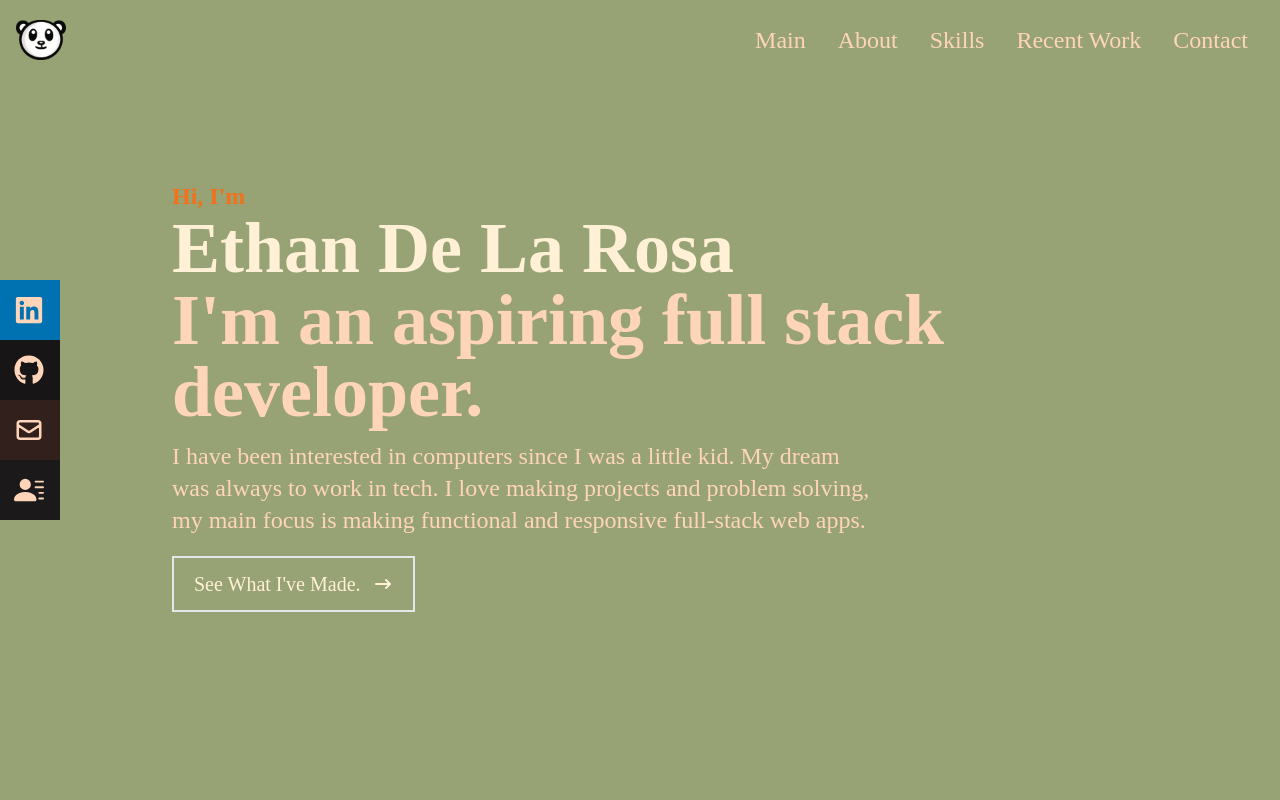
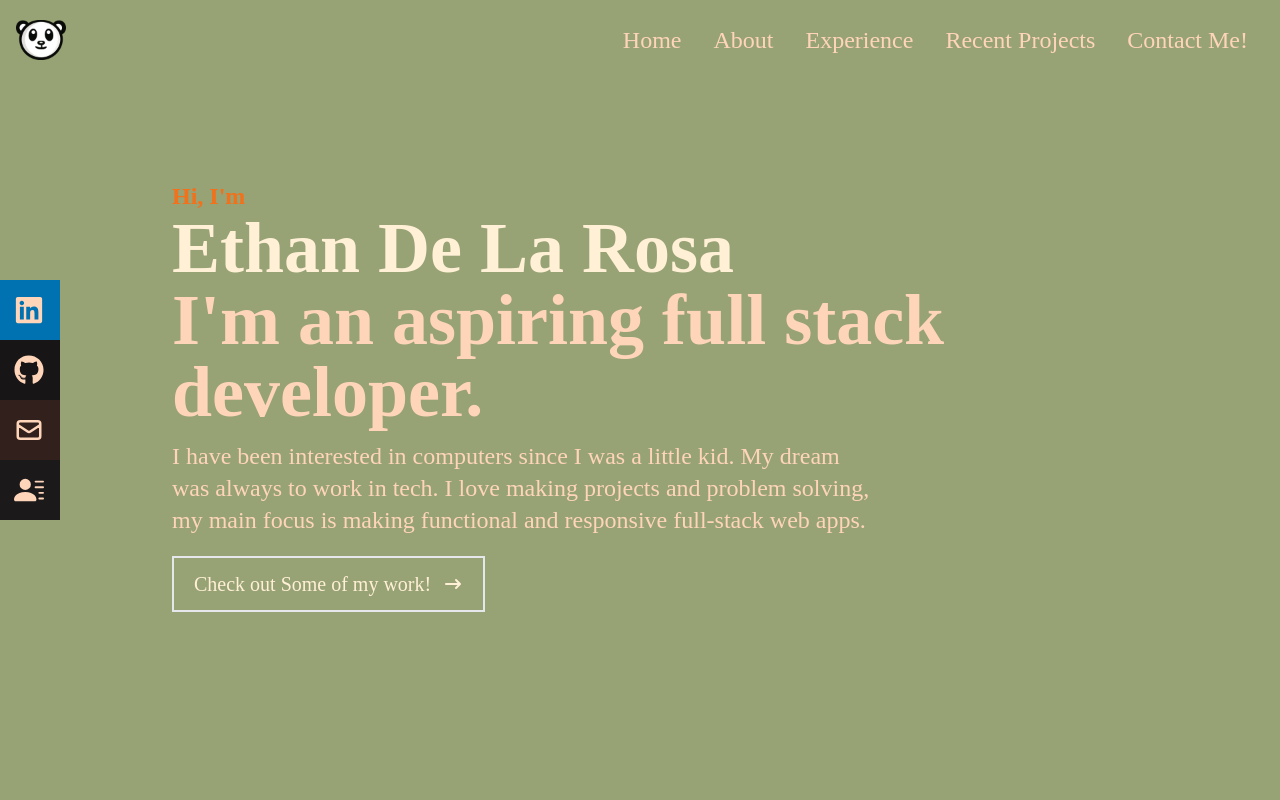
Before and after one commit to dlrethan/react-portfolio, a React (Create React App) app: page / in a window 1280 px wide. Shown: the top 800 px of the page. Built offline with nearby package versions, Linux system fonts and the light colour scheme.

Commit message:
finished product

```diff
--- a/package.json
+++ b/package.json
@@ -10,6 +10,7 @@
     "react-dom": "^18.2.0",
     "react-icons": "^4.6.0",
     "react-scripts": "5.0.1",
+    "react-scroll": "^1.8.7",
     "web-vitals": "^2.1.4"
   },
   "scripts": {
--- a/src/App.js
+++ b/src/App.js
@@ -1,4 +1,5 @@
 import About from "./components/About";
+import Contact from "./components/Contact";
 import Home from "./components/Home";
 import Navbar from "./components/Navbar";
 import Skills from "./components/Skills";
@@ -12,6 +13,7 @@ function App() {
       <About />
       <Skills />
       <Work />
+      <Contact />
     </div>
   );
 }
--- a/src/components/About.jsx
+++ b/src/components/About.jsx
@@ -2,7 +2,7 @@ import React from "react";
 
 const About = () => {
   return (
-    <div name="about" className="w-full h-screen bg-[#97A275] text-[#FFD5BA]">
+    <div name="About" className="w-full h-screen bg-[#97A275] text-[#FFD5BA]">
       <div className="flex flex-col justify-center items-center w-full h-full">
         <div className="max-w-[1000px] w-full px-4 grid grid-cols-2 gap-8">
           <div className="sm:text-right pb-8 pl-4">
--- /dev/null
+++ b/src/components/Contact.jsx
@@ -0,0 +1,49 @@
+import React from "react";
+
+const Contact = () => {
+  return (
+    <div
+      name="Contact"
+      className="w-full h-screen bg-[#97A275] text-[#FFD5BA] flex justify-center items-center p-4"
+    >
+      <form
+        method="post"
+        action="https://getform.io/f/86f7f373-8484-4b3d-a401-170ae8c39332"
+        className="flex flex-col max-w-[600px] w-full"
+      >
+        <div className="pb-8">
+          <p className="text-4xl font-bold inline border-b-4 border-[#F2711B] text-[#FFD5BA]">
+            Contact
+          </p>
+          <p className="text-2xl font-bold py-4 text-[#FFD5BA]">
+            {" "}
+            // Submit below! Or Email me @ dlrethan10@gmail.com{" "}
+          </p>
+        </div>
+        <input
+          className="my-4 p-2 bg-slate-300 text-black"
+          type="text"
+          placeholder="Name"
+          name="name"
+        />
+        <input
+          className="my-4 p-2 bg-slate-300 text-black"
+          type="email"
+          placeholder="Email"
+          name="email"
+        />
+        <textarea
+          className="bg-slate-300 p-2 text-black"
+          name="message"
+          rows="10"
+          placeholder="Insert Your Message Here!"
+        ></textarea>
+        <button className="text-2xl border-2 hover:bg-[#F2711B] hover:border-[#F2711B] p-3 my-6 mx-auto flex items-center">
+          Let's Get To Work
+        </button>
+      </form>
+    </div>
+  );
+};
+
+export default Contact;
--- a/src/components/Home.jsx
+++ b/src/components/Home.jsx
@@ -1,5 +1,6 @@
 import React from "react";
 import { HiArrowNarrowRight } from "react-icons/hi";
+import { Link } from "react-scroll";
 
 const Home = () => {
   return (
@@ -21,9 +22,13 @@ const Home = () => {
         </p>
         <div>
           <button className="text-[#FFF0D6] group text-xl border-2 px-5 py-3 my-2 flex items-center hover:bg-[#F2711B] hover:border-[#F2711B] duration-200">
-            See What I've Made.
+            <Link to="Work" smooth={true} duration={500} offset={-100}>
+              Check out Some of my work!
+            </Link>
             <span className="group-hover:rotate-90 duration-300">
-              <HiArrowNarrowRight className="ml-3 " />
+              <Link to="Work" smooth={true} duration={500} offset={-100}>
+                <HiArrowNarrowRight className="ml-3 " />
+              </Link>
             </span>
           </button>
         </div>
--- a/src/components/Navbar.jsx
+++ b/src/components/Navbar.jsx
@@ -3,6 +3,7 @@ import { FaBars, FaTimes, FaGithub, FaLinkedin } from "react-icons/fa";
 import { HiOutlineMail } from "react-icons/hi";
 import { BsFillPersonLinesFill } from "react-icons/bs";
 import Logo from "../assets/panda-7-logo-png-transparent.png";
+import { Link } from "react-scroll";
 
 const Navbar = () => {
   const [nav, setNav] = useState(false);
@@ -14,11 +15,31 @@ const Navbar = () => {
       </div>
 
       <ul className=" hidden md:flex text-2xl ">
-        <li>Main</li>
-        <li>About</li>
-        <li>Skills</li>
-        <li>Recent Work</li>
-        <li>Contact</li>
+        <li>
+          <Link to="Home" smooth={true} duration={500}>
+            Home
+          </Link>
+        </li>
+        <li>
+          <Link to="About" smooth={true} duration={500}>
+            About
+          </Link>
+        </li>
+        <li>
+          <Link to="Skills" smooth={true} offset={-100} duration={500}>
+            Experience
+          </Link>
+        </li>
+        <li>
+          <Link to="Work" smooth={true} duration={500}>
+            Recent Projects
+          </Link>
+        </li>
+        <li>
+          <Link to="Contact" smooth={true} duration={500}>
+            Contact Me!
+          </Link>
+        </li>
       </ul>
 
       {/* Hamburg */}
@@ -33,11 +54,43 @@ const Navbar = () => {
             : "absolute top-0 left-0 w-full h-screen bg-[#97A275] flex flex-col justify-center items-center"
         }
       >
-        <li className="py-6 text-4xl">Main</li>
-        <li className="py-6 text-4xl">About</li>
-        <li className="py-6 text-4xl">Skills</li>
-        <li className="py-6 text-4xl">Recent Work</li>
-        <li className="py-6 text-4xl">Contact</li>
+        <li className="py-6 text-4xl">
+          <Link onClick={handleClick} to="Home" smooth={true} duration={500}>
+            Home
+          </Link>
+        </li>
+        <li className="py-6 text-4xl">
+          <Link onClick={handleClick} to="About" smooth={true} duration={500}>
+            About
+          </Link>
+        </li>
+        <li className="py-6 text-4xl">
+          <Link
+            onClick={handleClick}
+            to="Skills"
+            smooth={true}
+            offset={-100}
+            duration={500}
+          >
+            Experience
+          </Link>
+        </li>
+        <li className="py-6 text-4xl">
+          <Link
+            onClick={handleClick}
+            to="Work"
+            smooth={true}
+            offset={-100}
+            duration={500}
+          >
+            Recent Projects
+          </Link>
+        </li>
+        <li className="py-6 text-4xl">
+          <Link onClick={handleClick} to="Contact" smooth={true} duration={500}>
+            Contact Me!
+          </Link>
+        </li>
       </ul>
 
       {/* social */}
--- a/src/components/Skills.jsx
+++ b/src/components/Skills.jsx
@@ -8,7 +8,7 @@ import Tailwind from "../assets/tailwind.png";
 
 const Skills = () => {
   return (
-    <div name="Skills " className="bg-[#97A275] text-[#FFD5BA]">
+    <div name="Skills" className="bg-[#97A275] text-[#FFD5BA]">
       {/* container */}
       <div className="max-w-[1000px] mx-auto p-4 flex flex-col justify-center w-full h-full  ">
         <div>
```
Also changed, not shown: 2 other files (tests, documents, lock files or other folders).
